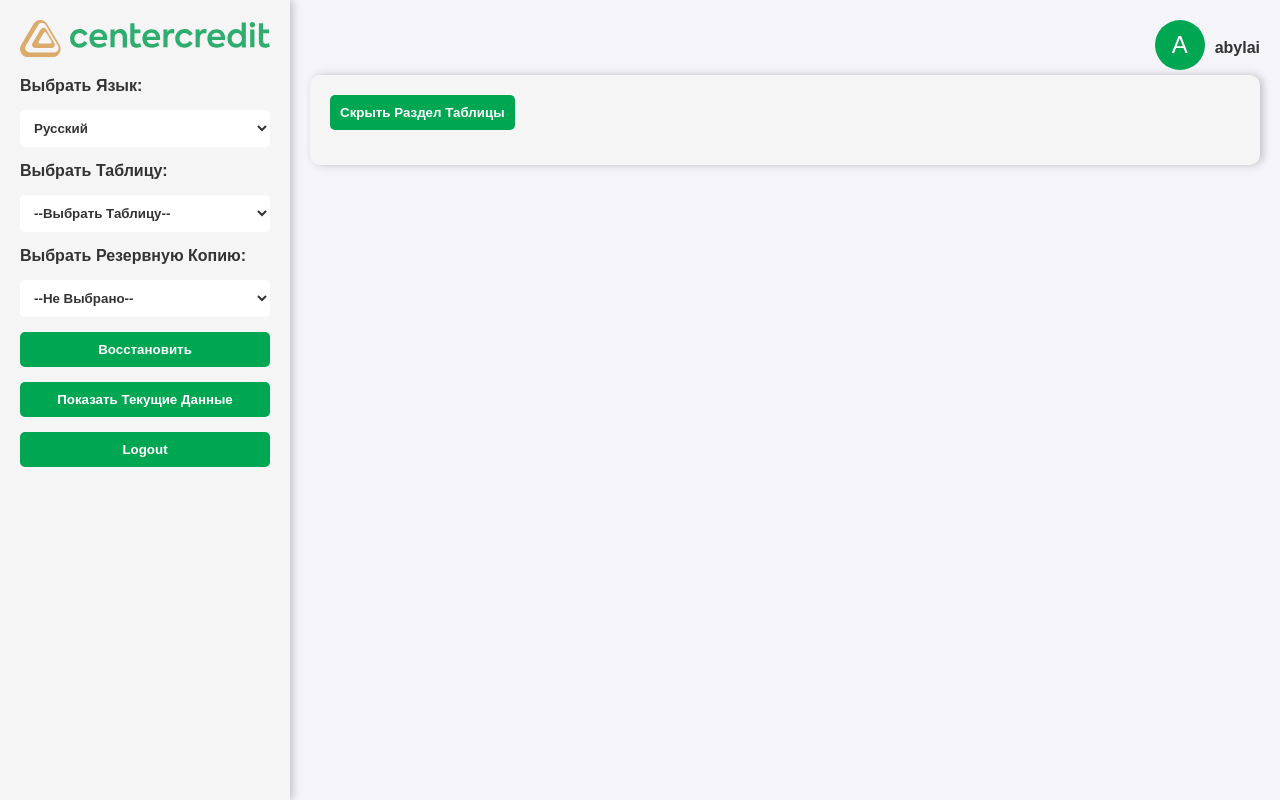
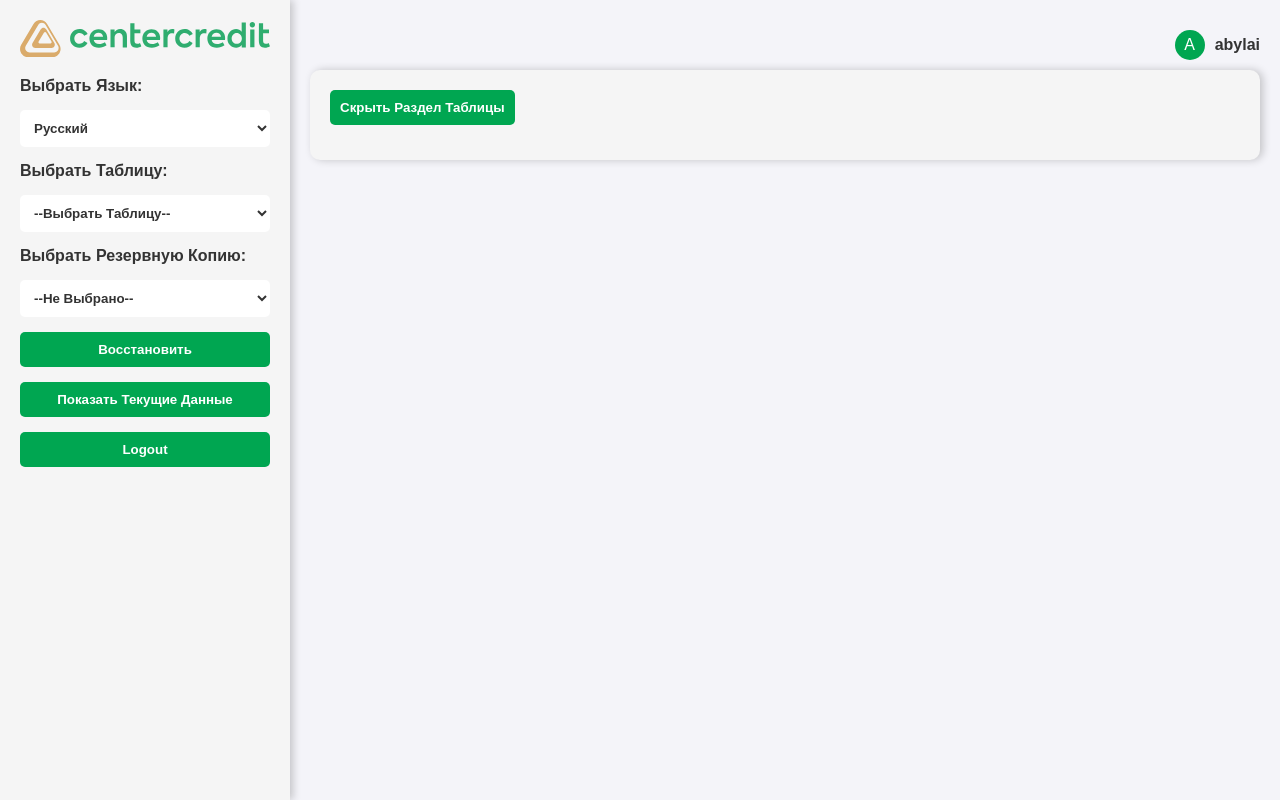
Before and after one commit to AbylayDalabay/backup-site, a Flask app: page / in a window 1280 px wide. Run offline with Flask 3, Linux system fonts and the light colour scheme; a user stored in the database is signed in; data comes from the database, SQL or seed files in the repository; both versions use the stored data as it was after the commit; some libraries are stand-ins or nearby versions.

Commit message:
ura gotovo

```diff
--- a/app/static/css/styles.css
+++ b/app/static/css/styles.css
@@ -64,20 +64,22 @@ body {
     align-items: center;
     justify-content: flex-end;
     gap: 10px;
+    margin-top: 10px; /* Added margin to create space from the top */
+    margin-bottom: 10px; /* Added margin to create space from the bottom */
 }
 
 .profile-circle {
-    width: 50px;
-    height: 50px;
+    width: 30px;
+    height: 30px;
     background-color: #00A651;
     color: white;
     border-radius: 50%;
     display: flex;
     align-items: center;
     justify-content: center;
-    font-size: 24px;
-    margin-bottom: 5px;
+    font-size: 16px;
 }
+
 
 .profile-name {
     font-weight: 600;
@@ -125,10 +127,9 @@ table.dataTable {
 table.dataTable th, table.dataTable td {
     padding: 8px;
     border: 1px solid #ddd;
-    vertical-align: top;
+    vertical-align: middle;
     word-wrap: break-word;
     white-space: normal;
-    max-width: 200px;
     overflow: hidden;
     text-overflow: ellipsis;
 }
--- a/app/templates/index.html
+++ b/app/templates/index.html
@@ -37,8 +37,8 @@
             <div class="profile-circle">{{ user['login'][0] }}</div>
             <div class="profile-name">{{ user['login'] }} - {{ user['role'] }}</div>
         </div>
+        {% if role != 'viewer' %}
         <section id="insert-section" class="hidden">
-            {% if role != 'viewer' %}
             <button class="toggle-button" id="toggle-insert-section">Показать Раздел Вставки</button>
             <div class="section-content">
                 <form id="insert-form">
@@ -56,9 +56,8 @@
                     <button id="insert-json-button" class="submit-json-button">Отправить JSON</button>
                 </div>
             </div>
-            {% endif %}
         </section>
-
+        {% endif %}
         <section id="search-section" class="hidden">
             <button class="toggle-button" id="toggle-search-section">Показать Раздел Поиска</button>
             <div class="section-content">
```
Also changed, not shown: databases/cards_faq_ru.db, databases/cards_faq_ru_backup.db.
